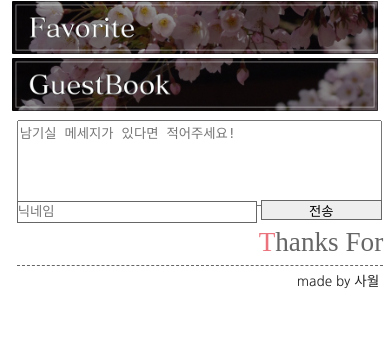
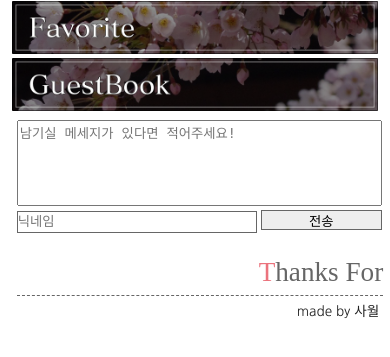
Before and after one commit to april35592/aeternus, a Django app: page /bbs/ in a window 390 px wide. Shown: the part 185-542 px from the top of the page. Run offline with Django 3.2, Linux system fonts and the light colour scheme; data that the repository does not hold is empty.

Commit message:
오류를 해결하니 발생한 오류 해결

```diff
--- a/static/style.css
+++ b/static/style.css
@@ -145,27 +145,31 @@
 
     #input_guest{
         width: 100%;
+        height: 110px;
     }
     #input_content{
         float: none;
         width: 100%;
     }
+    #input_guest_content{
+        display: block;
+        resize: none;
+        width: 98%;
+    }
+
     #input_name{
         float: none;
         width: 100%;
-    }
-    #input_guest_content{
-        resize: none;
-        width: 98%;
+        height: 30px;
     }
     #input_guest_name{
         width: 65%;
         height: 20px;
-        padding: 0px; margin: 0px;
+        padding: 0px; margin: 10px 0px 0px 0px;
     }
     #input_guest_button{
         width: 33%;
         height: 20px;
-        padding: 0px; margin: 0px;
+        padding: 0px; margin: 10px 0px 0px 0px;
     }
 }
```
